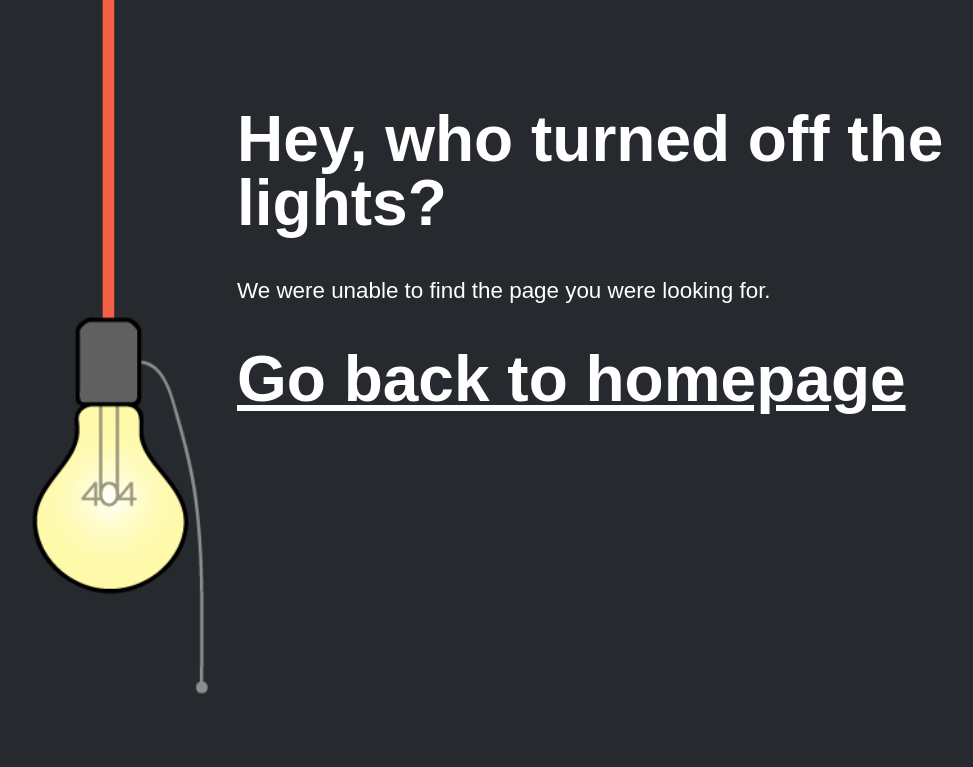
After one commit to shravanasati/titan-url, a Flask app: template templates/404.html in a window 1280 px wide. The commit adds this page. Shown: the top 767 px of the page, without its empty margins (275-1248 px from the left). Run offline with Flask 2, Linux system fonts and the light colour scheme; the template is opened without the code that fills it, so the values that code supplies are empty.

Commit message:
✨ Added 404 page

```diff
--- a/app.py
+++ b/app.py
@@ -1,57 +1,59 @@
-from flask import Flask, render_template, request, redirect
-from flask_sqlalchemy import SQLAlchemy
-from random import randint
+from flask import Flask, render_template, request, redirect, jsonify
+import sqlite3
+from random import choice
+from string import ascii_letters, digits
 
 app = Flask(__name__)
-app.config["SQLALCHEMY_DATABASE_URI"] = "sqlite:///urls.db"
-app.config["SQLALCHEMY_TRACK_MODIFICATIONS"] = False
-db = SQLAlchemy(app)
 
 @app.route("/")
 def home():
 	return render_template('index.html')
 
 
-class URLForm(db.Model):
-	sno = db.Column(db.Integer, primary_key=True)
-	original_url = db.Column(db.String(1000), nullable=False)
-	alias_type = db.Column(db.String(6), nullable=False)
-	shortened_url = db.Column(db.String(100))
+@app.route("/shorten")
+def shorten(url):
+	try:
+		url = request.form['original-url']
+		print(url)
+		# alias_type = request.form['alias-type']
 
-	def __repr__(self) -> str:
-		return f"{self.original_url}: {self.alias_type} = {self.shortened_url} "
+		slug = ""
+		for _ in range(6):
+			slug += choice(choice(digits), choice(ascii_letters), choice("-_-"))
+		print(slug)
+		conn = sqlite3.connect("urls.db")
+		c = conn.cursor()
+		c.execute("CREATE TABLE IF NOT EXISTS urls(original_url text, slug text)")
+		c.execute("INSERT INTO urls VALUES(:url, :slug)", {"url":url, "slug":slug})
+		conn.commit()
+		conn.close()
+		return jsonify({
+			"ok": True,
+			"shortened_url": f"/{slug}"
+		})
 
-@app.route("/shorten")
-def shorten():
-	url = request.form['original-url']
-	alias_type = request.form['alias-type']
 
-	if alias_type == "custom":
-		slug = request.form['slug']
-		shortened_url = "/{}".format(slug)
-		data = URLForm(original_url=url, alias_type=alias_type, shortened_url=shortened_url)
-		db.session.add(data)
-		db.session.commit()
-
-	elif alias_type == "random":
-		slug = str(randint(100000, 1000000))
-		shortened_url = "/{}".format(slug)
-		data = URLForm(original_url=url, alias_type=alias_type, shortened_url=shortened_url)
-		db.session.add(data)
-		db.session.commit()
-
-	else:
-		print('error')
+	except Exception as e:
+		print(e)
+		return jsonify({
+			"ok": False,
+			"shortened_url": "none"
+		})
 
 @app.route("/<string:slug>")
-def main(slug):
-	results = URLForm.query_all()
-	for item in results:
-		if item.shortened_url[1:] == slug:
-			return redirect(item.original_url)
-
-	else:
+def get(slug):
+	conn = sqlite3.connect("urls.db")
+	c = conn.cursor()
+	c.execute("CREATE TABLE IF NOT EXISTS urls(original_url text, slug text)")
+	c.execute("SELECT * FROM urls WHERE slug = :slug", {"slug":slug})
+	try:
+		url = c.fetchall()[0][1]
+		return redirect(url)
+	except Exception as e:
+		print(e)
 		return render_template("404.html")
+	finally:
+		conn.close()
 
 if __name__ == "__main__":
 	app.run(debug=True)
--- /dev/null
+++ b/templates/404.html
@@ -0,0 +1,86 @@
+<!DOCTYPE html>
+<html>
+
+<head>
+    <title>The page you were looking for doesn't exist (404)</title>
+    <meta name="viewport" content="width=device-width,initial-scale=1">
+    <style>
+        body {
+            background-color: #26292E;
+            color: #2E2F30;
+            font-family: sans-serif;
+            margin: 0;
+        }
+
+        footer {
+            position: absolute;
+            bottom: 1%;
+            width: 100%;
+            text-align: center;
+            font-size: .6em;
+            color: #fff
+        }
+
+        a {
+            color: #fff;
+        }
+
+        a:hover {
+            color: #e74c3c;
+        }
+
+        .dialog {
+            float: right;
+            text-align: left;
+            width: 60%;
+            margin: 5% auto 0;
+        }
+
+        h1 {
+            font-size: 4em;
+            color: #fff;
+            line-height: 1em;
+        }
+
+        p {
+            font-size: 1.4em;
+            color: #fff;
+            padding-right: 5%;
+        }
+
+        .image {
+            position: absolute;
+            float: left;
+            top: 0;
+            width: 60%;
+        }
+
+        @media only screen and (max-width: 767px) {
+            .image {
+                width: 100%;
+                top: -50px;
+            }
+
+            .dialog {
+                float: none;
+                text-align: center;
+                width: 90%;
+                margin-top: 70%
+            }
+        }
+    </style>
+</head>
+
+<body>
+    <!-- This file lives in public/404.html -->
+    <img src="{{ url_for('static', filename='images/light-bulb.png') }}" class="image">
+    <div>
+        <div class="dialog">
+            <h1>Hey, who turned off the lights?</h1>
+            <p>We were unable to find the page you were looking for.</p>
+            <h1><a href="/"> Go back to homepage </a></h1>
+        </div>
+    </div>
+</body>
+
+</html>
--- a/templates/index.html
+++ b/templates/index.html
@@ -74,7 +74,7 @@
             <div class="form">
                 <input type="text" name="original-url" id="original-url" placeholder="Enter the URL">
 
-                <button class="btn transition">Shorten</button>
+                <button class="btn transition" id="shortenBtn">Shorten</button>
             </div>
 
             <div class="result">
```
Also changed, not shown: static/scripts/script.js (+13 -0 lines), static/images/light-bulb.png (added), 1 other file.
